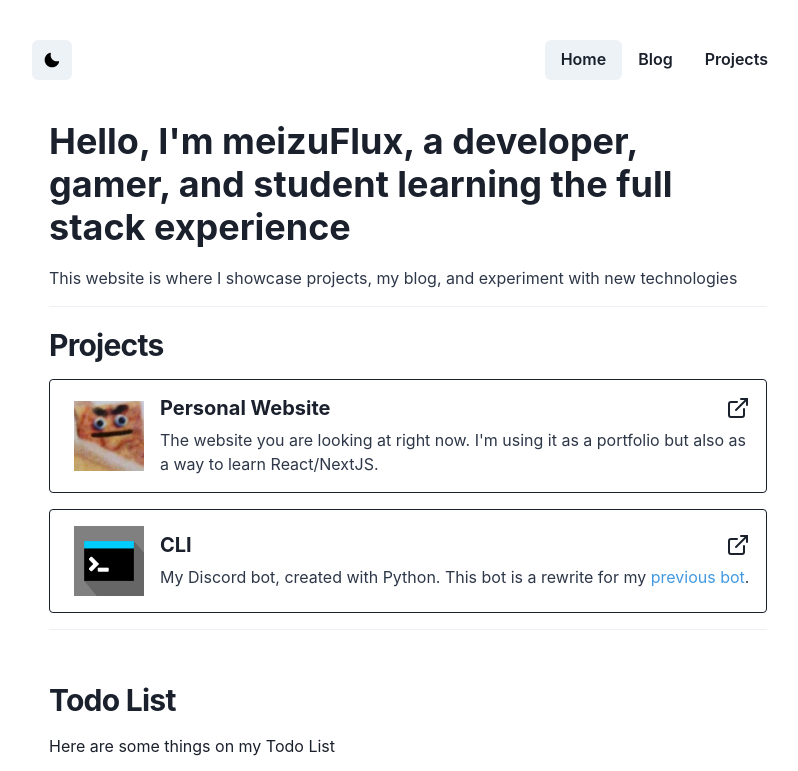
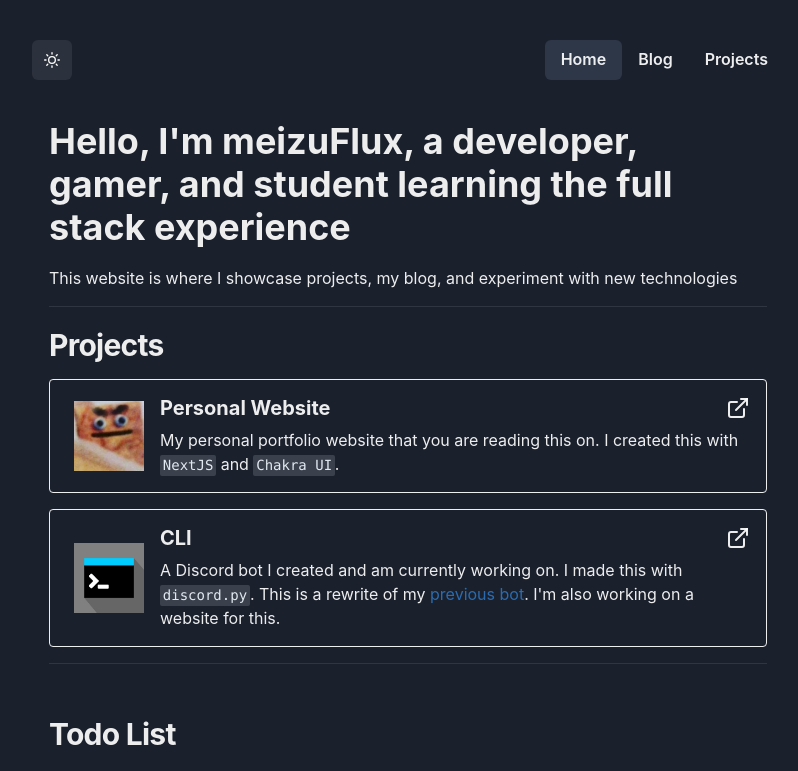
Before and after one commit to meizuflux/me, a Next.js app: page / in a window 1280 px wide. Shown: the top 771 px of the page, without its empty margins (232-1030 px from the left). Built offline with nearby package versions, Linux system fonts and the light colour scheme.

Commit message:
it look good

```diff
--- a/components/Footer.js
+++ b/components/Footer.js
@@ -1,4 +1,4 @@
-import { useColorMode, IconButton, Link, Flex } from '@chakra-ui/react'
+import { useColorMode, IconButton, Link, Flex, Text } from '@chakra-ui/react'
 import { FiGithub, FiYoutube } from "react-icons/fi"
 import { FaDiscord } from "react-icons/fa"
 
@@ -20,6 +20,7 @@ const Footer = () => {
     ]
     return (
         <Flex align="center" mb={4} direction="column" display={['none', 'flex', 'flex']}>
+            <Text>Copyright 2021 meizuFlux</Text>
             <div>
                 {test.map((social) =>
                     <Link href={social.url} title={social.name} isExternal key={social.name}>
--- a/components/Navbar.js
+++ b/components/Navbar.js
@@ -1,6 +1,6 @@
 import NextLink from 'next/link'
 import { useRouter } from 'next/router'
-import { Flex, useColorMode, Box, Button } from '@chakra-ui/react'
+import { Flex, useColorMode, Box, Button, useColorModeValue } from '@chakra-ui/react'
 import styled from '@emotion/styled'
 
 import DarkModeSwitch from '../components/DarkModeSwitch'
@@ -9,17 +9,22 @@ const StickyNav = styled(Flex)`
   position: sticky;
   z-index: 10;
   top: 0;
-  opacity: 100%;
   transition: height .5s, line-height .5s;
 `
 
 const Navigation = () => {
     const { colorMode } = useColorMode()
+    const bg = useColorModeValue("white", "gray.800")
     const router = useRouter()
 
     const hoverBg = {
         light: 'gray.100',
         dark: 'gray.700',
+    }
+
+    const navBg = {
+        light: "white",
+        dark: "gray"
     }
 
     const links = [
@@ -58,14 +63,14 @@ const Navigation = () => {
             alignItems="center"
             maxWidth="800px"
             minWidth="356px"
-            width="100%"
             as="nav"
+            bg={bg}
             px={6}
             py={2}
-            mt={8}
+            mt={[null, 0, 8]}
             mb={[null, 0, 8]}
             mx="auto"
-            opacity="100%"
+            display={['none', 'flex', 'flex']}
         >
             <DarkModeSwitch />
             <Box>
--- a/components/ProjectCard.js
+++ b/components/ProjectCard.js
@@ -6,11 +6,6 @@ const ProjectCard = ({ title, href, children, path, alt}) => {
     const boxShadowColor = {
         light: '0px 8px 26px rgba(0, 0, 0, 0.1)',
         dark: '0px 8px 26px rgba(0, 0, 0, 0.9)'
-    }
-
-    const textColors = {
-        light: "gray.700",
-        dark: "gray.400"
     }
 
     return (
@@ -24,7 +19,7 @@ const ProjectCard = ({ title, href, children, path, alt}) => {
                         </Heading>
                         <ExternalLinkIcon fontSize="2xl" />
                     </Flex>
-                    <Text color={textColors[colorMode]}>{children}</Text>
+                    <Text>{children}</Text>
                 </Stack>
             </Flex>
         </Link>
--- a/components/Todo.js
+++ b/components/Todo.js
@@ -4,12 +4,6 @@ import { useState } from "react"
 
 const Todo = () => {
     const toast = useToast()
-    const { colorMode } = useColorMode()
-
-    const textColors = {
-        light: "gray.700",
-        dark: "gray.400"
-    }
 
     const [todos, setTodos] = useState([
         "Learn web dev",
@@ -50,7 +44,7 @@ const Todo = () => {
             <div>
                 <OrderedList spacing={3}>
                     {todos.map((todo, index) =>
-                        <ListItem key={index} color={textColors[colorMode]}>
+                        <ListItem key={index}>
                             <Flex justify="space-between" align="center">
                                 {todo}
                                 <IconButton aria-label="Delete todo item" icon={<DeleteIcon color="red.400" />} onClick={() => removeTodo(todo)} />
--- /dev/null
+++ b/pages/_document.js
@@ -0,0 +1,18 @@
+import { ColorModeScript } from "@chakra-ui/react"
+import NextDocument, { Html, Head, Main, NextScript } from "next/document"
+
+
+export default class Document extends NextDocument {
+  render() {
+    return (
+      <Html lang="en">
+        <Head />
+        <body>
+          <ColorModeScript initialColorMode="dark" />
+          <Main />
+          <NextScript />
+        </body>
+      </Html>
+    )
+  }
+}
--- a/pages/index.js
+++ b/pages/index.js
@@ -1,4 +1,4 @@
-import { Flex, Heading, Stack, useColorMode, Text, Divider, Link } from "@chakra-ui/react"
+import { Flex, Heading, Stack, useColorMode, Text, Divider, Link, Code } from "@chakra-ui/react"
 import ProjectCard from "../components/ProjectCard"
 import Todo from "../components/Todo"
 
@@ -21,7 +21,7 @@ export default function Home() {
                 <Heading mb={4} as="h1" size="xl">
                     Hello, I'm meizuFlux, a developer, gamer, and student learning the full stack experience
                 </Heading>
-                <Text color={textColors[colorMode]}>
+                <Text>
                     This website is where I showcase projects, my blog, and experiment with new technologies
                 </Text>
 
@@ -30,12 +30,12 @@ export default function Home() {
                 <Heading letterSpacing="tight" size="lg" fontWeight="700" as="h2">
                     Projects
                 </Heading>
-                <ProjectCard title="Personal Website" href="/" path="/images/crunch.png" alt="Crunch">
-                    The website you are looking at right now. I'm using it as a portfolio but also as a way to learn React/NextJS.
+                <ProjectCard title="Personal Website" href="https://github.com/ppotatoo/me" path="/images/crunch.png" alt="Crunch">
+                    My personal portfolio website that you are reading this on. I created this with <Code>NextJS</Code> and <Code>Chakra UI</Code>.
                 </ProjectCard>
 
                 <ProjectCard title="CLI" href="https://github.com/reallybadbot" path="/images/cli.png" alt="CLI">
-                    My Discord bot, created with Python. This bot is a rewrite for my <Link color={linkColor[colorMode]} href="https://github.com/ppotatoo/Penguin" isExternal>previous bot</Link>.
+                    A Discord bot I created and am currently working on. I made this with <Code>discord.py</Code>. This is a rewrite of my <Link href="https://github.com/ppotatoo/Penguin" color={linkColor[colorMode]} isExternal>previous bot</Link>. I'm also working on a website for this.
                 </ProjectCard>
 
                 <Divider mb="1.25rem" mt="1rem" alignSelf="center" />
```
